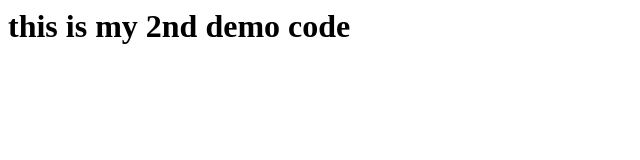
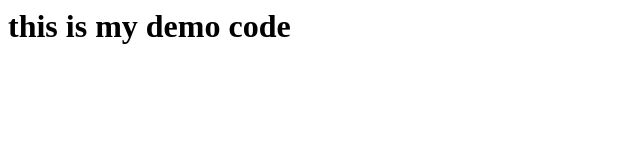
Before and after one commit to Inconsist2112/Demo-Repo, a plain HTML site: page index.html in a window 1280 px wide. Shown: the whole page, without its empty margins (0-640 px from the left). Drawn offline with Linux system fonts and the light colour scheme.

Commit message:
Update index.html

```diff
--- a/index.html
+++ b/index.html
@@ -1,5 +1,5 @@
 <html>
 <body>
-<h1> this is my 2nd demo code </h1>
+<h1> this is my demo code </h1>
 </body>
 </html>
```
